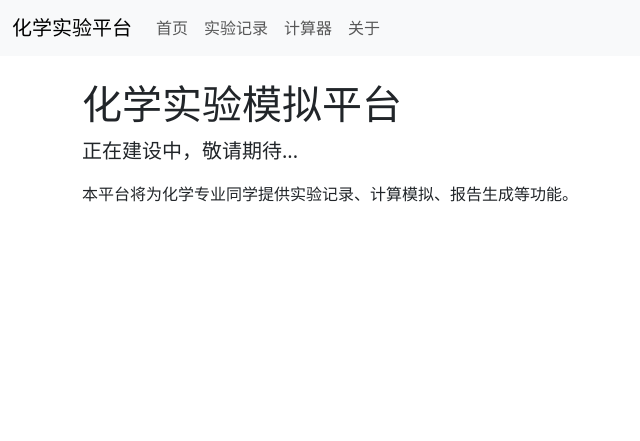
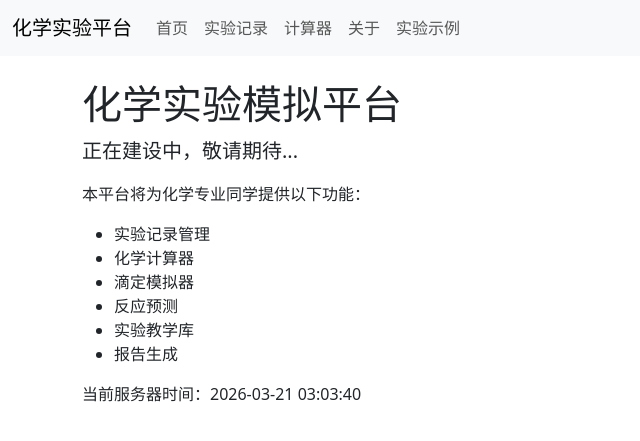
Before and after one commit to luck-month/chemistry-lab, a Flask app: page / in a window 1280 px wide. Shown: the top 441 px of the page, without its empty margins (0-640 px from the left). Run offline with Flask 3, Linux system fonts and the light colour scheme.

Commit message:
Add dynamic routes, template variables, and experiment list example

```diff
--- a/app.py
+++ b/app.py
@@ -1,14 +1,37 @@
 from flask import Flask, render_template
+import datetime
 
 app = Flask(__name__)
 
 @app.route('/')
 def home():
-    return render_template('index.html')
+    # 创建一些示例变量
+    current_time = datetime.datetime.now().strftime("%Y-%m-%d %H:%M:%S")
+    site_name = "化学实验模拟平台"
+    features = ["实验记录管理", "化学计算器", "滴定模拟器", "反应预测", "实验教学库", "报告生成"]
+    return render_template('index.html',
+                           current_time=current_time,
+                           site_name=site_name,
+                           features=features)
 
 @app.route('/about')
 def about():
     return render_template('about.html')
 
+@app.route('/experiment/<int:exp_id>')
+def experiment_detail(exp_id):
+    # 模拟从数据库获取实验数据
+    experiments = {
+        1: {"name": "酸碱滴定", "date": "2026-03-20", "reagent": "HCI, NaOH"},
+        2: {"name": "高锰酸钾标定", "date": "2026-03-21", "reagent": "KMnO4, Na2C2O4"},
+        3: {"name": "重结晶", "date": "2026-03-22", "reagent": "乙酰苯胺, 水"},
+        4: {"name": "离子交换树脂的测定", "date": "2026-03-23", "reagent": "732型H型阳离子交换树脂,HCI,NAOH,NA2SO4,酚酞,邻苯二甲酸氢钾基准物"}
+    }
+    exp = experiments.get(exp_id)
+    if exp:
+        return render_template('experiment_detail.html', exp=exp, exp_id=exp_id)
+    else:
+        return f"实验ID {exp_id} 不存在", 404
+
 if __name__ == '__main__':
     app.run(debug=True)
--- a/templates/base.html
+++ b/templates/base.html
@@ -1,5 +1,6 @@
 <!DOCTYPE html>
 <html lang="zh">
+{% block extra_head %}{% endblock %}
 <head>
     <meta charset="UTF-8">
     <meta name="viewport" content="width=device-width, initial-scale=1.0">
@@ -29,6 +30,9 @@
                     <li class="nav-item">
                         <a class="nav-link" href="{{ url_for('about') }}">关于</a>
                     </li>
+                    <li class="nav-item">
+                        <a class="nav-link" href="{{ url_for('experiment_detail', exp_id=1) }}">实验示例</a>
+                    </li>
                 </ul>
             </div>
         </div>
--- a/templates/index.html
+++ b/templates/index.html
@@ -3,7 +3,13 @@
 {% block title %}首页 - 化学实验平台{% endblock %}
 
 {% block content %}
-    <h1>化学实验模拟平台</h1>
+    <h1>{{ site_name }}</h1>
     <p class="lead">正在建设中，敬请期待...</p>
-    <p>本平台将为化学专业同学提供实验记录、计算模拟、报告生成等功能。</p>
+    <p>本平台将为化学专业同学提供以下功能：</p>
+    <ul>
+        {% for feature in features %}
+            <li>{{ feature }}</li>
+        {% endfor %}
+    </ul>
+    <p>当前服务器时间：{{ current_time }}</p>
 {% endblock %}
```
Also changed, not shown: templates/experiment_detail.html (added, +12 -0 lines).
